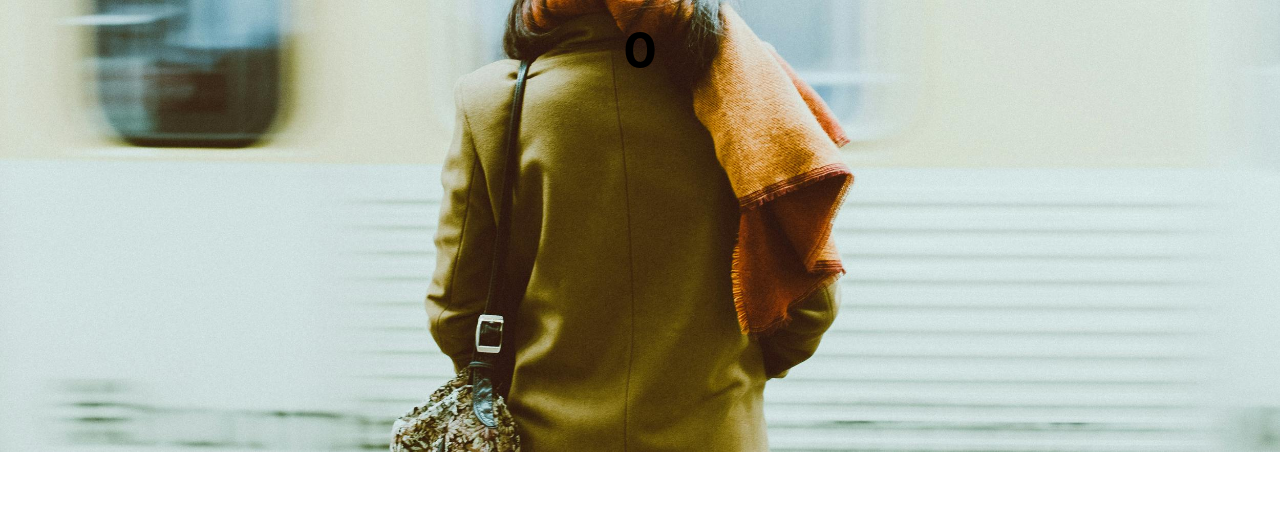
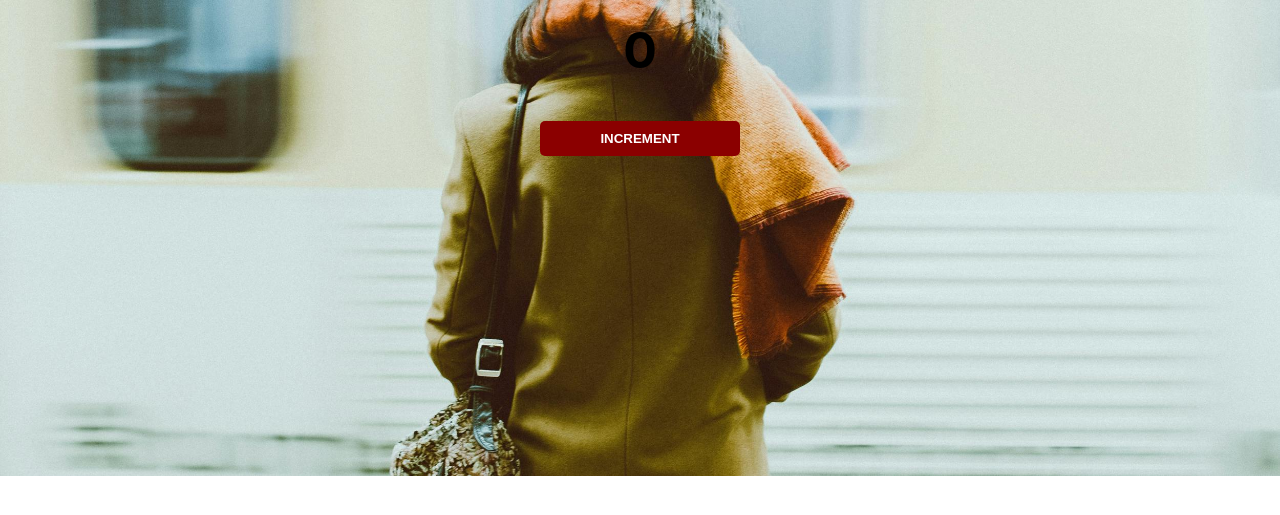
Before and after one commit to Anouar-Elkhalfi/myJs, a plain HTML site: page index.html in a window 1280 px wide. Shown: the part 71-586 px from the top of the page. Drawn offline with Linux system fonts and the light colour scheme.

Commit message:
exemple de déclaration de variables

```diff
--- a/index.css
+++ b/index.css
@@ -15,3 +15,23 @@ h1 {
 
 h2 {
   font-size: 50px;
+}
+
+  button {
+    border: none;
+    padding-top: 10px;
+    padding-bottom: 10px;
+    color: white;
+    font-weight: bold;
+    width: 200px;
+    margin-bottom: 5px;
+    border-radius: 5px;
+}
+
+#increment-btn {
+    background: darkred;
+}
+
+#save-btn {
+    background: darkgreen;
+}
--- a/index.html
+++ b/index.html
@@ -9,6 +9,9 @@
 <body>
   <h1> People entred: </h1>
   <h2 id="count">0</h2>
+   <!-- Create a INCREMENT button with the id="increment-btn" -->
+   <button id="increment-btn">INCREMENT</button>
+
   <script src="index.js"></script>
 </body>
 </html>
```
